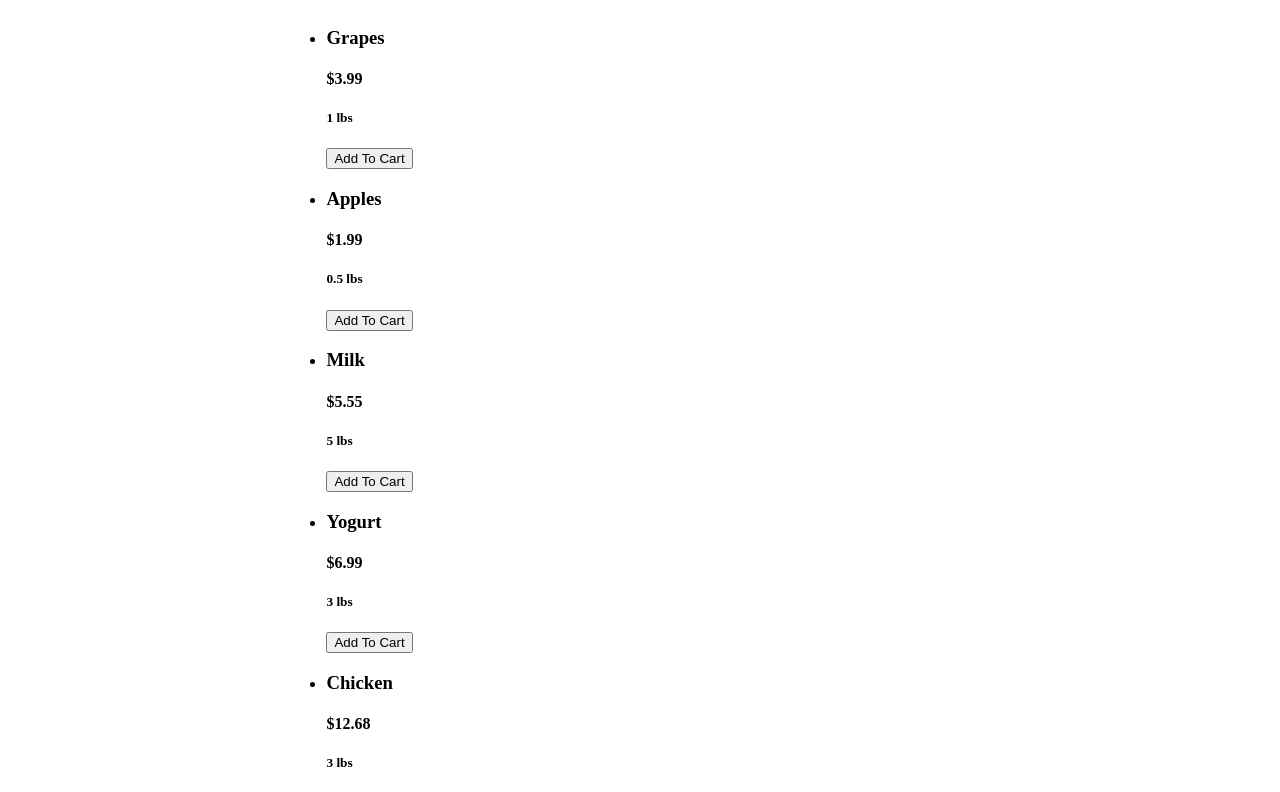
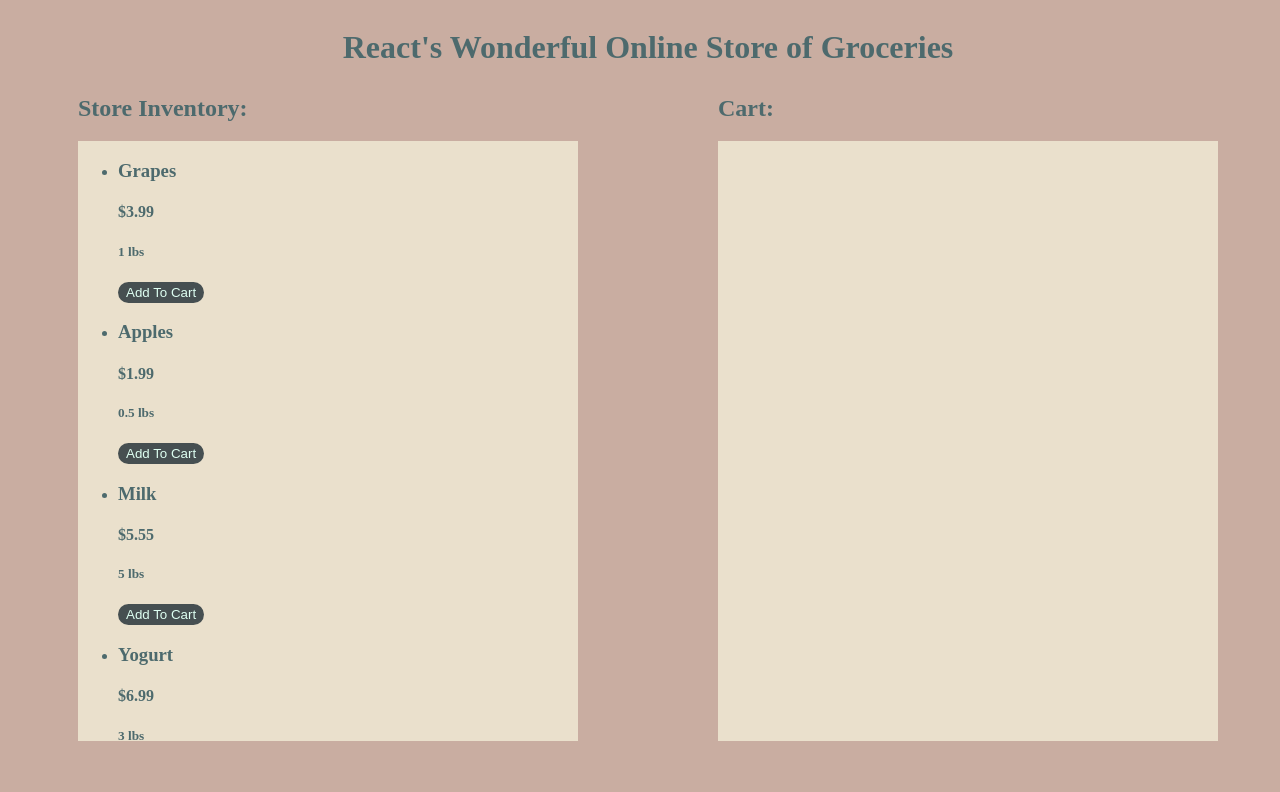
Before and after one commit to CMBVT2023/online-grocery-store, a React (Vite) app: page / in a window 1280 px wide. Shown: the top 792 px of the page. Built offline with nearby package versions, Linux system fonts and the light colour scheme.

Commit message:
Added seperate styling sheets to the various componenets and containers.

```diff
--- a/src/components/DisplayList.jsx
+++ b/src/components/DisplayList.jsx
@@ -1,12 +1,13 @@
 import React from "react";
 import GroceryItem from './GroceryItem';
 import InteractionButton from "./InteractionButton";
+import styles from '../styles/DisplayList.module.css';
 
 function DisplayList(props) {
 
     if (props.cartItems) {
         return (
-            <div>
+            <div className={styles.divStyle}>
                 <ul>
                     {props.list.map((obj, i) => (
                         <li key={'cart_' + i}>
@@ -31,7 +32,7 @@ function DisplayList(props) {
         )
     } else {
         return (
-            <div>
+            <div className={styles.divStyle}>
                 <ul>
                     {props.list.map((obj, i) => (
                         <li key={'inventory_' + i}>
--- a/src/components/InteractionButton.jsx
+++ b/src/components/InteractionButton.jsx
@@ -1,4 +1,5 @@
 import React from 'react';
+import styles from '../styles/InteractionButton.module.css';
 
 function InteractionButton(props) {
     const [buttonText, setButtonText] = React.useState('');
@@ -20,7 +21,7 @@ function InteractionButton(props) {
     }
 
     return (
-        <button onClick={() => {handleClick(props.cartItem)}}>{buttonText}</button>
+        <button onClick={() => {handleClick(props.cartItem)}} className={styles.buttonStyle}>{buttonText}</button>
     )
 }
 
--- a/src/containers/StoreFront.jsx
+++ b/src/containers/StoreFront.jsx
@@ -2,7 +2,7 @@ import React from 'react';
 import DisplayList from '../components/DisplayList.jsx';
 import Inventory from '../modules/store-inventory.js';
 import * as storageModule from '../modules/cart-storage.js';
-import '../styles/App.css';
+import styles from '../styles/StoreFront.module.css';
 
 // I learned the actual issue that was occurring, it was the fact that I had states and javascript running in the
 // separate component files instead of in a single parent container. This caused the out of sink changes to occur
@@ -99,7 +99,10 @@ function StoreFront() {
     };
 
     return (
-      <div id="main-container" >
+      <div id={styles.mainContainer}>
+        <h1 id={styles.storeTitle}>React's Wonderful Online Store of Groceries</h1>
+        <div>
+        <h2>Store Inventory: </h2>
           <DisplayList
           cartItems={false}
           list={Inventory}
@@ -107,14 +110,16 @@ function StoreFront() {
           removeFromCart={removeFromCart}
           checkInCart={checkInCart}
           />
-
+        </div>
+        <div>
+          <h2>Cart:</h2>
           <DisplayList
           cartItems={true}
           list={userCart}
           removeFromCart={removeFromCart}
           />
-
-        {userCart.length != 0 ? <button onClick={clearCart} id='clear-button'>Clear Cart</button> : ''}
+        </div>
+        {userCart.length != 0 ? <button onClick={clearCart} id={styles.clearButton}>Clear Cart</button> : ''}
         </div>
     )
 }
--- a/src/main.jsx
+++ b/src/main.jsx
@@ -1,7 +1,7 @@
 import React from 'react'
 import ReactDOM from 'react-dom/client'
 import StoreFront from './containers/StoreFront.jsx';
-import './styles/main.css'
+import './styles/main.module.css'
 
 ReactDOM.createRoot(document.getElementById('root')).render(
   <React.StrictMode>
--- a/src/styles/App.css
+++ /dev/null
@@ -1,22 +0,0 @@
-#main-container {
-    display: flex;
-    justify-content: center;
-    width: 100vw;
-    display: flex;
-    justify-content: space-around;
-}
-.grocery {
-    height: 50vh;
-    max-height: 500px;
-    overflow-y: auto;
-    width: 500px;
-
-    color: red;
-    background-color: aliceblue;
-}
-
-#clear-button {
-    position: absolute;
-    bottom: 1%;
-    right: 2%;
-}
--- /dev/null
+++ b/src/styles/DisplayList.module.css
@@ -0,0 +1,10 @@
+.divStyle {
+    height: 75vh;
+    max-height: 750px;
+    overflow-y: auto;
+    width: 500px;
+
+    color: #4D6A6D;
+    background-color: #EAE0CC;
+    scrollbar-color: #EAE0CC #A0A083;
+}
--- /dev/null
+++ b/src/styles/InteractionButton.module.css
@@ -0,0 +1,13 @@
+.buttonStyle {
+    color: #DEFFF2;
+    background-color: #464F51;
+    border-color: transparent;
+    border-radius: 12px;
+    user-select: none;
+}
+
+.buttonStyle:hover {
+    color: #243E36;
+    background-color: #F1F7ED;
+    border-color: transparent;
+}
--- /dev/null
+++ b/src/styles/StoreFront.module.css
@@ -0,0 +1,31 @@
+#mainContainer {
+    height: 100vh;
+    display: flex;
+    width: 100vw;
+    display: flex;
+    justify-content: space-around;
+    align-items: center;
+}
+
+#storeTitle {
+    position: absolute;
+    top: 1%;
+
+}
+
+#clearButton {
+    position: absolute;
+    bottom: 1%;
+    right: 2%;
+
+    background-color: #EAE0CC;
+    color: #4D6A6D;
+    border-color: transparent;
+}
+
+#clearButton:hover {
+    border-color: transparent;
+
+    background-color: #798478;
+    color: #EAE0CC;
+}
--- a/src/styles/main.css
+++ b/src/styles/main.module.css
@@ -2,4 +2,7 @@ body {
     width: 100vw;
     height: 100vh;
     overflow: hidden;
+
+    background: #C9ADA1;
+    color: #4D6A6D;
 }
```
Lines whose indentation alone changed are shown as unchanged.
